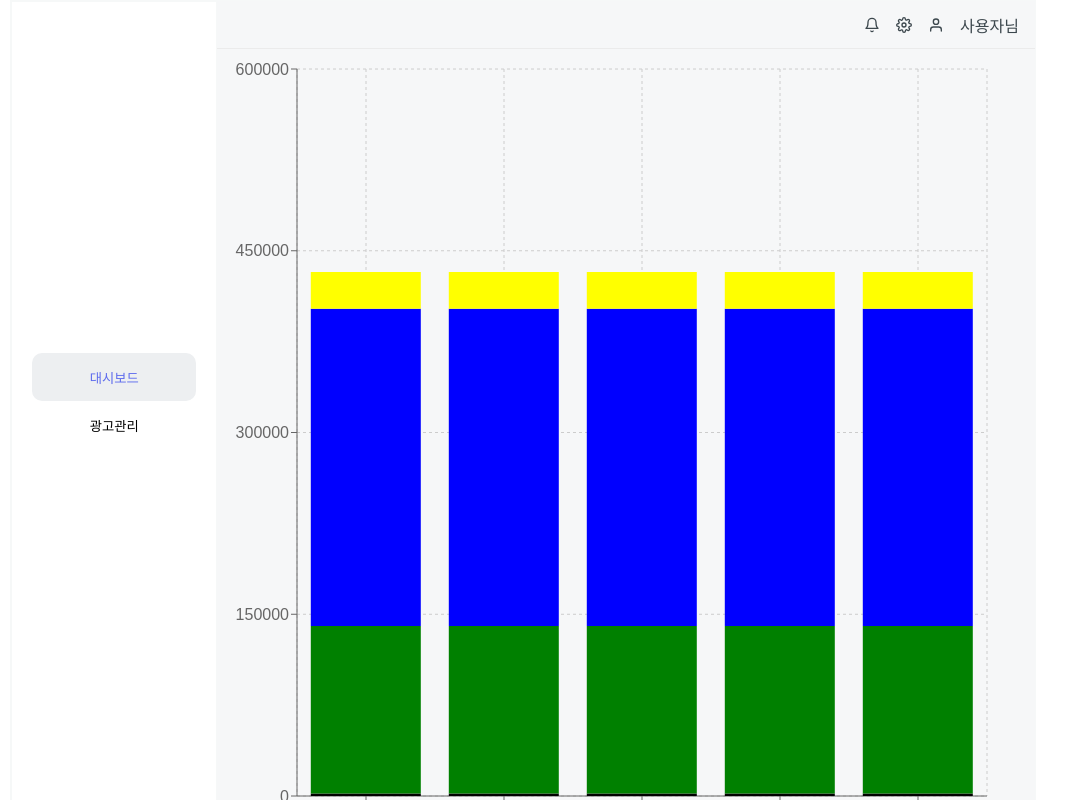
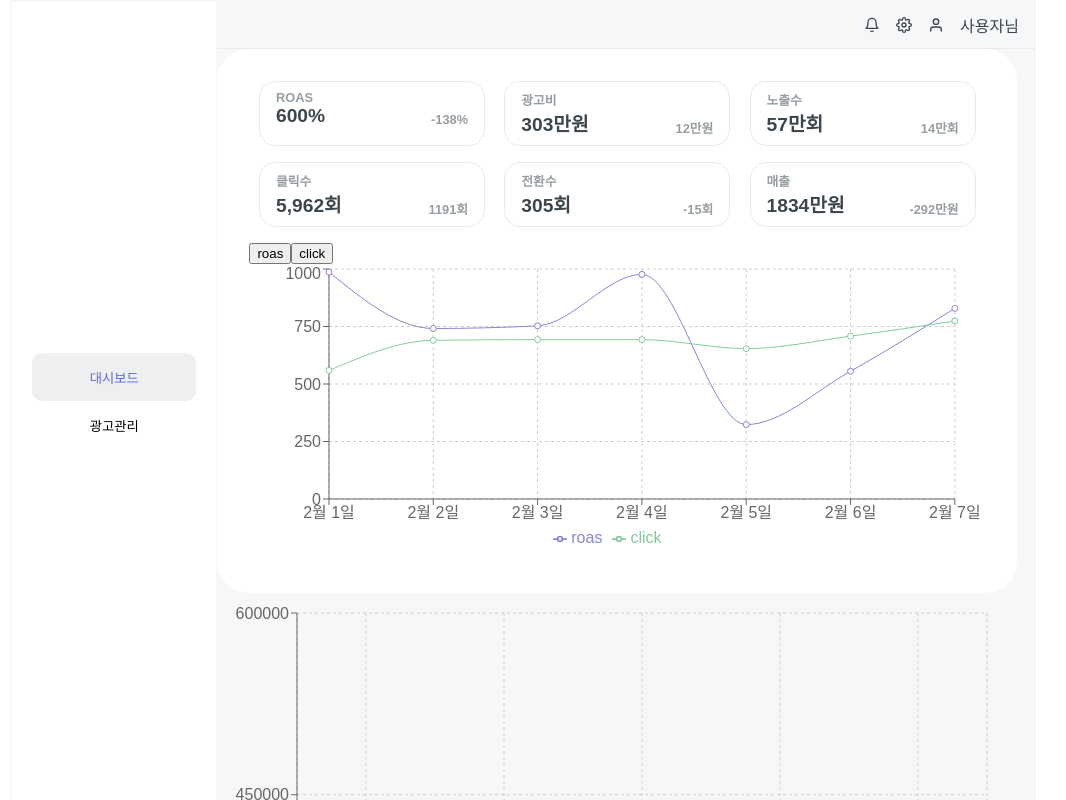
Before and after one commit to ysjkof/wanted-3team-ad-platform, a React (Vite) app: page /dashboard in a window 1280 px wide. Shown: the top 800 px of the page, without its empty margins (117-1183 px from the left). Built offline with nearby package versions, Linux system fonts and the light colour scheme.

Commit message:
feat: 통합광고 주간변화율 구하는 함수

```diff
--- a/src/components/TotalAdStatus.tsx
+++ b/src/components/TotalAdStatus.tsx
@@ -1,58 +1,86 @@
 import styled from 'styled-components';
 import { theme } from '../theme';
 import { LineChart, Line, XAxis, YAxis, CartesianGrid, Tooltip, Legend, ResponsiveContainer } from 'recharts';
-import { Total } from './TotalDataExample';
-
-type DailyData = {
-  imp: number;
-  click: number;
-  cost: number;
-  conv: number;
-  convValue: number;
-  ctr: number;
-  cvr: number;
-  cpc: number;
-  cpa: number;
-  roas: number;
-  date: string;
-};
-
-type WeekArr = DailyData[];
-
-type singleDataCard = { name: string; value: string; change: string };
-
-type WeeklyTotalData = singleDataCard[];
+import { prevWeekExample, currWeekExample } from './TotalDataExample';
+import { WeeklyIntegrationReport, WeekArr, singleDataCard, WeeklyTotalData } from '../database/dbTypes';
 
 export default function TotalAdStatus() {
-  const newTotal = Total.map((data) => {
+  const newTotal = prevWeekExample.map((data) => {
     const date = new Date(data.date);
     const dateString = `${date.getMonth() + 1}월 ${date.getDate()}일`;
     return { ...data, dateformat: dateString };
   });
 
-  const getWeeklyTotalData = (weekArr: WeekArr): WeeklyTotalData => {
-    const roas = parseInt(`${weekArr.reduce((a, b) => a + b.roas, 0) / 7}`);
-    const cost = weekArr.reduce((a, b) => a + b.cost, 0).toLocaleString();
-    const imp = weekArr.reduce((a, b) => a + b.imp, 0).toLocaleString();
-    const click = weekArr.reduce((a, b) => a + b.click, 0).toLocaleString();
-    const conv = weekArr.reduce((a, b) => a + b.conv, 0).toLocaleString();
-    const convValue = weekArr.reduce((a, b) => a + b.convValue, 0).toLocaleString();
-    const weeklyData = [
-      { name: 'ROAS', value: `${roas}%`, change: '▲18%' },
-      { name: '광고비', value: `${cost}원`, change: '▲18%' },
-      { name: '노출수', value: `${imp}회`, change: '▲18%' },
-      { name: '클릭수', value: `${click}회`, change: '▲18%' },
-      { name: '전환수', value: `${conv}회`, change: '▲18%' },
-      { name: '매출', value: `${convValue}원`, change: '▲18%' },
-    ];
-    return weeklyData;
+  const getWeekTotalData = (weekData: WeekArr): WeeklyIntegrationReport => {
+    const WeekTotalData = weekData.reduce(
+      (prev, cur) => {
+        for (const key in prev) {
+          prev[key as keyof typeof prev] = prev[key as keyof typeof prev] + cur[key as keyof typeof prev];
+        }
+        return prev;
+      },
+      {
+        roas: 0,
+        cost: 0,
+        imp: 0,
+        click: 0,
+        conv: 0,
+        convValue: 0,
+      },
+    );
+    WeekTotalData.roas = Math.round(WeekTotalData.roas / 7);
+    return WeekTotalData;
   };
-  const weeklyTotalData = getWeeklyTotalData(Total);
+
+  const getWeeklyChange = (prev: WeeklyIntegrationReport, curr: WeeklyIntegrationReport): WeeklyIntegrationReport => {
+    let result: WeeklyIntegrationReport = prev;
+    for (const key in prev) {
+      result[key as keyof typeof prev] = curr[key as keyof typeof prev] - prev[key as keyof typeof prev];
+    }
+    return result;
+  };
+
+  const currWeekTotalData = getWeekTotalData(currWeekExample);
+  const prevWeekTotalData = getWeekTotalData(prevWeekExample);
+  const changeOfWeekTotalData = getWeeklyChange(prevWeekTotalData, currWeekTotalData);
+
+  const weeklyData: WeeklyTotalData = [
+    {
+      name: 'ROAS',
+      value: `${currWeekTotalData.roas}%`,
+      change: `${changeOfWeekTotalData.roas}%`,
+    },
+    {
+      name: '광고비',
+      value: `${Math.round(currWeekTotalData.cost / 10000)}만원`,
+      change: `${Math.round(changeOfWeekTotalData.cost / 10000)}만원`,
+    },
+    {
+      name: '노출수',
+      value: `${Math.round(currWeekTotalData.imp / 10000)}만회`,
+      change: `${Math.round(changeOfWeekTotalData.imp / 10000)}만회`,
+    },
+    {
+      name: '클릭수',
+      value: `${currWeekTotalData.click.toLocaleString()}회`,
+      change: `${changeOfWeekTotalData.click}회`,
+    },
+    {
+      name: '전환수',
+      value: `${currWeekTotalData.conv.toLocaleString()}회`,
+      change: `${changeOfWeekTotalData.conv}회`,
+    },
+    {
+      name: '매출',
+      value: `${Math.round(currWeekTotalData.convValue / 10000)}만원`,
+      change: `${Math.round(changeOfWeekTotalData.convValue / 10000)}만원`,
+    },
+  ];
 
   return (
     <Container>
       <CardContainer>
-        {weeklyTotalData.map((data: singleDataCard) => (
+        {weeklyData.map((data: singleDataCard) => (
           <Card>
             <dt>{data.name}</dt>
             <div>
@@ -120,7 +148,7 @@ const Card = styled.div`
     justify-content: space-between;
     align-items: flex-end;
     .value {
-      font-size: 1.4rem;
+      font-size: 1.2rem;
       font-weight: 700;
       color: ${theme.darkFontColor};
     }
--- a/src/components/TotalDataExample.ts
+++ b/src/components/TotalDataExample.ts
@@ -1,4 +1,4 @@
-export const Total = [
+export const prevWeekExample = [
   {
     imp: 51479,
     click: 559,
@@ -91,3 +91,97 @@ export const Total = [
     date: '2022-02-07',
   },
 ];
+
+export const currWeekExample = [
+  {
+    imp: 100183,
+    click: 659,
+    cost: 415865,
+    conv: 31,
+    convValue: 2621091,
+    ctr: 0.66,
+    cvr: 4.7,
+    cpc: 631.05,
+    cpa: 13415,
+    roas: 630.27,
+    date: '2022-02-08',
+  },
+  {
+    imp: 89929,
+    click: 719,
+    cost: 443346,
+    conv: 45,
+    convValue: 2499108,
+    ctr: 0.8,
+    cvr: 6.26,
+    cpc: 616.61,
+    cpa: 9852.13,
+    roas: 563.69,
+    date: '2022-02-09',
+  },
+  {
+    imp: 98608,
+    click: 791,
+    cost: 408249,
+    conv: 34,
+    convValue: 1596185,
+    ctr: 0.8,
+    cvr: 4.3,
+    cpc: 516.12,
+    cpa: 12007.32,
+    roas: 390.98,
+    date: '2022-02-10',
+  },
+  {
+    imp: 100156,
+    click: 1562,
+    cost: 465035,
+    conv: 90,
+    convValue: 4629781,
+    ctr: 1.56,
+    cvr: 5.76,
+    cpc: 297.72,
+    cpa: 5167.06,
+    roas: 995.58,
+    date: '2022-02-11',
+  },
+  {
+    imp: 56742,
+    click: 764,
+    cost: 421531,
+    conv: 33,
+    convValue: 2565060,
+    ctr: 1.35,
+    cvr: 4.32,
+    cpc: 551.74,
+    cpa: 12773.67,
+    roas: 608.51,
+    date: '2022-02-12',
+  },
+  {
+    imp: 59895,
+    click: 733,
+    cost: 439584,
+    conv: 43,
+    convValue: 2851172,
+    ctr: 1.22,
+    cvr: 5.87,
+    cpc: 599.71,
+    cpa: 10222.88,
+    roas: 648.61,
+    date: '2022-02-13',
+  },
+  {
+    imp: 62576,
+    click: 734,
+    cost: 432696,
+    conv: 29,
+    convValue: 1580971,
+    ctr: 1.17,
+    cvr: 3.95,
+    cpc: 589.5,
+    cpa: 14920.55,
+    roas: 365.38,
+    date: '2022-02-14',
+  },
+];
--- a/src/router/router.tsx
+++ b/src/router/router.tsx
@@ -4,6 +4,7 @@ import Main from '../pages/Main';
 import Management from '../pages/Management';
 import MediaStatus from '../components/MediaStatus';
 import Test from '../pages/Test';
+import TotalAdStatus from '../components/TotalAdStatus';
 
 function Router() {
   return (
@@ -12,7 +13,15 @@ function Router() {
         <Route path="" element={<Layout />}>
           <Route index element={<p>대시보드</p>} />
           <Route path="management" element={<Management />} />
-          <Route path="dashboard" element={<MediaStatus />} />
+          <Route
+            path="dashboard"
+            element={
+              <>
+                <TotalAdStatus />
+                <MediaStatus />
+              </>
+            }
+          />
           <Route path="*" element={<div>페이지가 없습니다</div>} />
         </Route>
         <Route path="/test" element={<Test />} />
```
Also changed, not shown: src/database/dbTypes.ts (+15 -0 lines).
